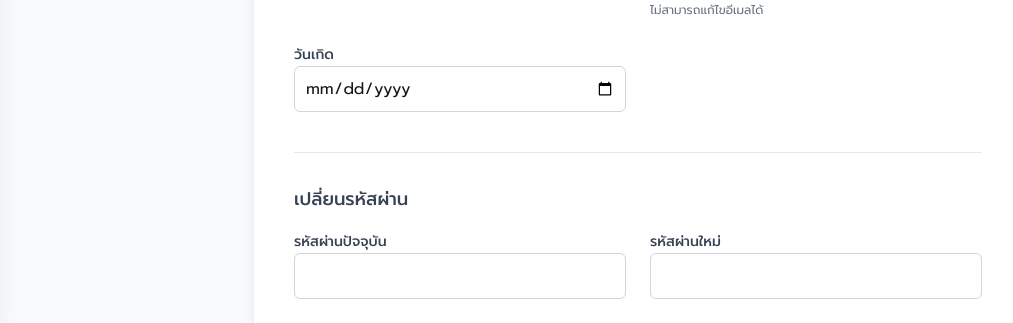
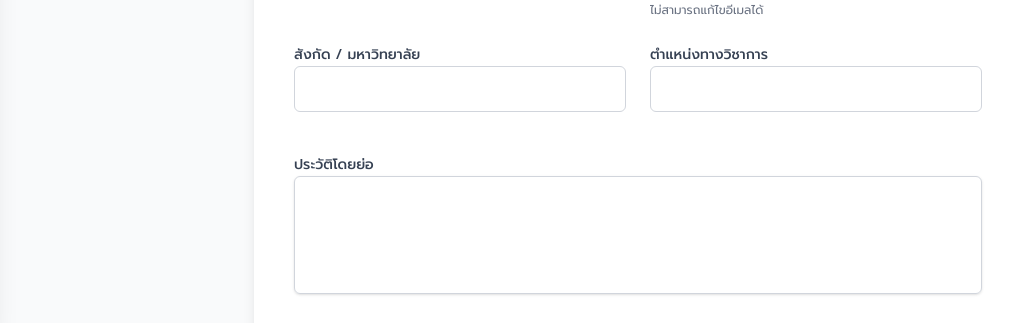
Before and after one commit to mooporo/next-project-app, a Next.js app: page /edit-profile in a window 1280 px wide. Shown: the part 477-800 px from the top of the page, without its empty margins (2-1015 px from the left). Built offline with nearby package versions, Linux system fonts and the light colour scheme; no server answers.

Commit message:
Fix UI edit-profile

```diff
--- a/app/edit-profile/page.js
+++ b/app/edit-profile/page.js
@@ -14,8 +14,9 @@ export default function EditProfilePage() {
     user_fullname: "",
     user_email: "",
     user_birthdate: "",
-    user_org_id: null,
-    user_type_id: null,
+    user_org_id: "",
+    user_type_id: "",
+    bio: "",
     current_password: "",
     new_password: "",
     confirm_new_password: "",
@@ -53,8 +54,9 @@ export default function EditProfilePage() {
           user_fullname: profileData.user_fullname || "",
           user_email: profileData.user_email || (user.email || ""),
           user_birthdate: profileData.user_birthdate || "",
-          user_org_id: profileData.user_org_id || null,
-          user_type_id: profileData.user_type_id || null,
+          user_org_id: profileData.user_org_id || "",
+          user_type_id: profileData.user_type_id || "",
+          bio: profileData.bio || "",
           user_image: profileData.user_image || "",
         }));
 
@@ -171,6 +173,9 @@ export default function EditProfilePage() {
       const updates = {
         user_fullname: form.user_fullname,
         user_birthdate: form.user_birthdate || null,
+        user_org_id: form.user_org_id || null,
+        user_type_id: form.user_type_id || null,
+        bio: form.bio || null,
         user_image: finalImagePath || null,
       };
 
@@ -207,7 +212,7 @@ export default function EditProfilePage() {
   return (
     <div className="min-h-screen flex justify-center items-start py-12 px-4 sm:px-6 lg:px-8 bg-gray-50">
       <div className="w-full max-w-3xl flex flex-col items-start">
-        {/* Header ยังคงอยู่นอกกรอบ และชิดซ้าย */}
+        {/* Header */}
         <div className="w-full mb-6 text-left">
           <h1 className="text-3xl font-bold text-gray-800">แก้ไขโปรไฟล์</h1>
           <p className="text-sm text-gray-500 mt-1">
@@ -291,15 +296,39 @@ export default function EditProfilePage() {
                 <p className="text-xs text-gray-500">ไม่สามารถแก้ไขอีเมลได้</p>
               </div>
 
-              {/* วันเกิด */}
+              {/* สังกัด / มหาวิทยาลัย */}
               <div className="space-y-1">
-                <label className="text-sm font-medium text-gray-700">วันเกิด</label>
+                <label className="text-sm font-medium text-gray-700">สังกัด / มหาวิทยาลัย</label>
                 <input
-                  type="date"
-                  name="user_birthdate"
-                  value={form.user_birthdate || ""}
+                  type="text"
+                  name="user_org_id"
+                  value={form.user_org_id || ""}
                   onChange={handleInputChange}
                   className="input-focus w-full border border-gray-300 p-2.5 rounded-md focus:outline-none"
+                />
+              </div>
+
+              {/* ตำแหน่งทางวิชาการ */}
+              <div className="space-y-1">
+                <label className="text-sm font-medium text-gray-700">ตำแหน่งทางวิชาการ</label>
+                <input
+                  type="text"
+                  name="user_type_id"
+                  value={form.user_type_id || ""}
+                  onChange={handleInputChange}
+                  className="input-focus w-full border border-gray-300 p-2.5 rounded-md focus:outline-none"
+                />
+              </div>
+
+              {/* ประวัติโดยย่อ */}
+              <div className="mt-4 space-y-1 md:col-span-2">
+                <label className="text-sm font-medium text-gray-700">ประวัติโดยย่อ</label>
+                <textarea
+                  name="bio"
+                  value={form.bio || ""}
+                  onChange={handleInputChange}
+                  rows={4}
+                  className="w-full p-2.5 border border-gray-300 rounded-md shadow-sm focus:outline-none focus:ring-2 focus:ring-blue-500 resize-none"
                 />
               </div>
             </div>
```
